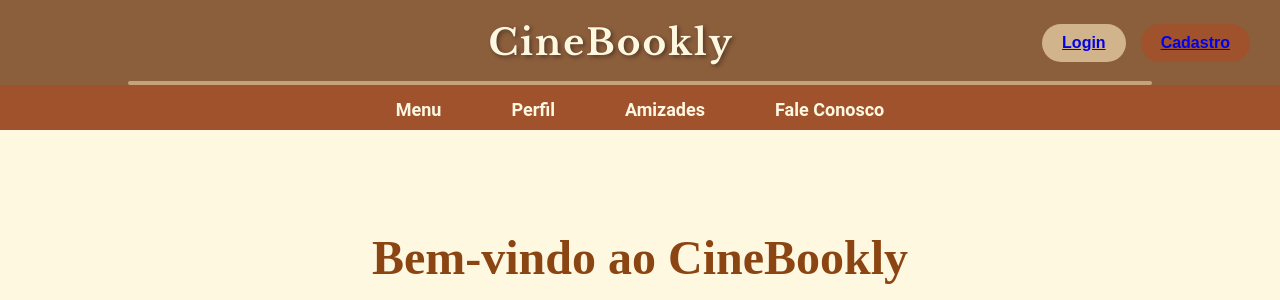
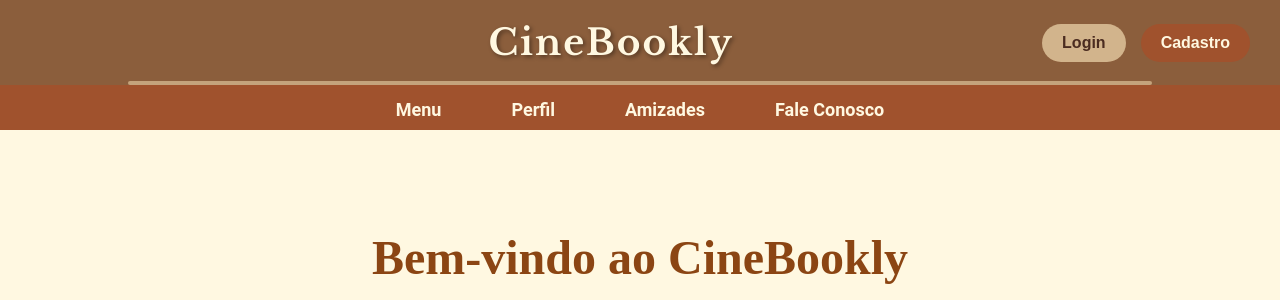
Before and after one commit to lucasfl22/Projeto-PW, a PHP site: page / in a window 1280 px wide. Shown: the top 300 px of the page. Run offline with PHP 8.4, Linux system fonts and the light colour scheme.

Commit message:
ajuste da vizualização dos botões

```diff
--- a/components/topo/topo.php
+++ b/components/topo/topo.php
@@ -3,7 +3,7 @@
         <h1>CineBookly</h1>
     </div>
     <div class="botoes">
-        <button class="botao-login"><a href="#">Login</a></button>
-        <button class="botao-cadastro"><a href="?pg=acesso/form-cadastrar">Cadastro</a></button>
+        <button class="botao-login"><a href="?pg=acesso/login/form-login">Login</a></button>
+        <button class="botao-cadastro"><a href="?pg=acesso/cadastro/form-cadastrar">Cadastro</a></button>
     </div>
 </div>
--- a/style/topo.css
+++ b/style/topo.css
@@ -70,3 +70,11 @@
     border-radius: 2px;
     opacity: 0.8;
 }
+
+.botoes button a {
+    color: inherit;
+    text-decoration: none;
+    display: block;
+    height: 100%;
+    width: 100%;
+}
```
